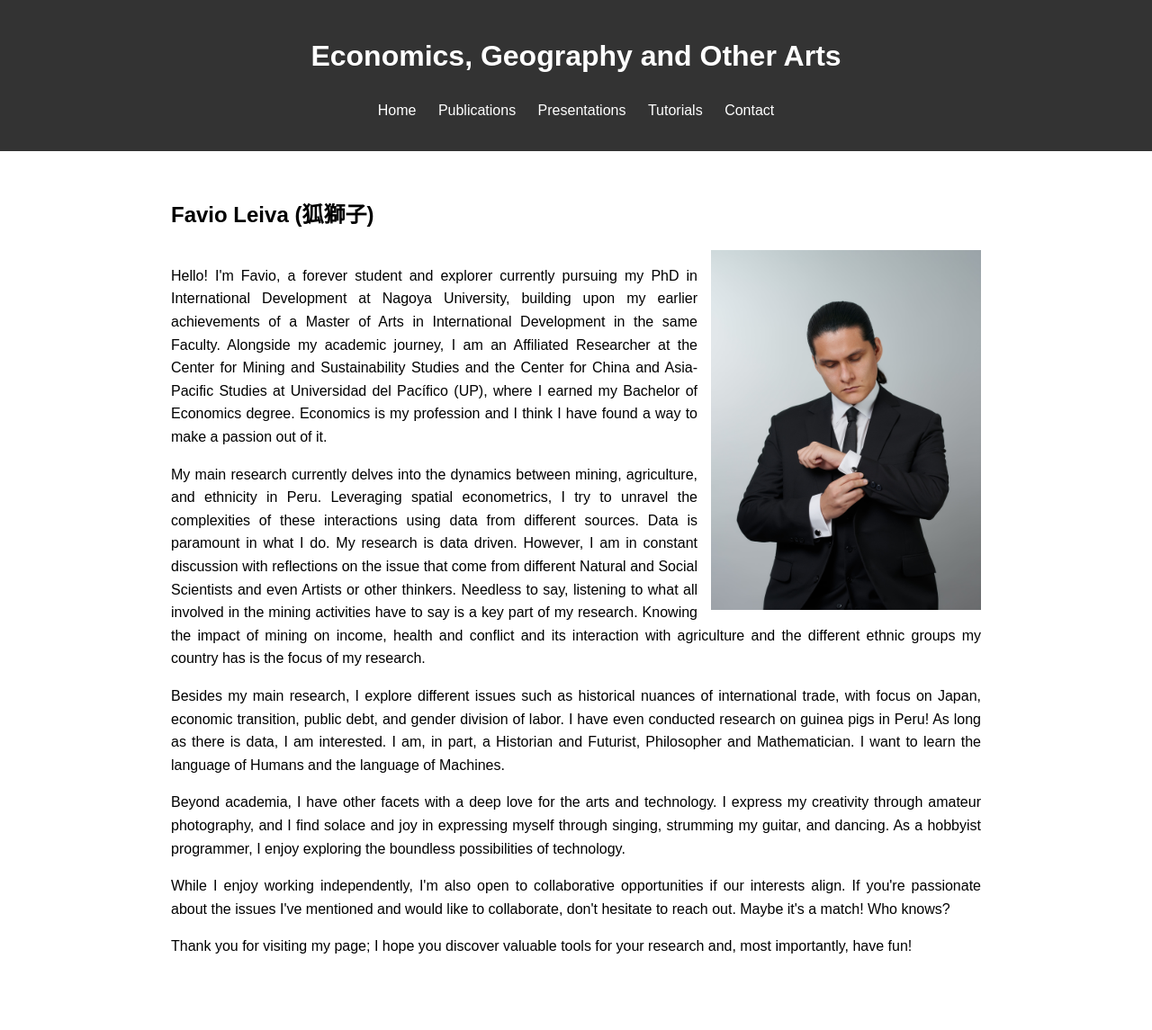
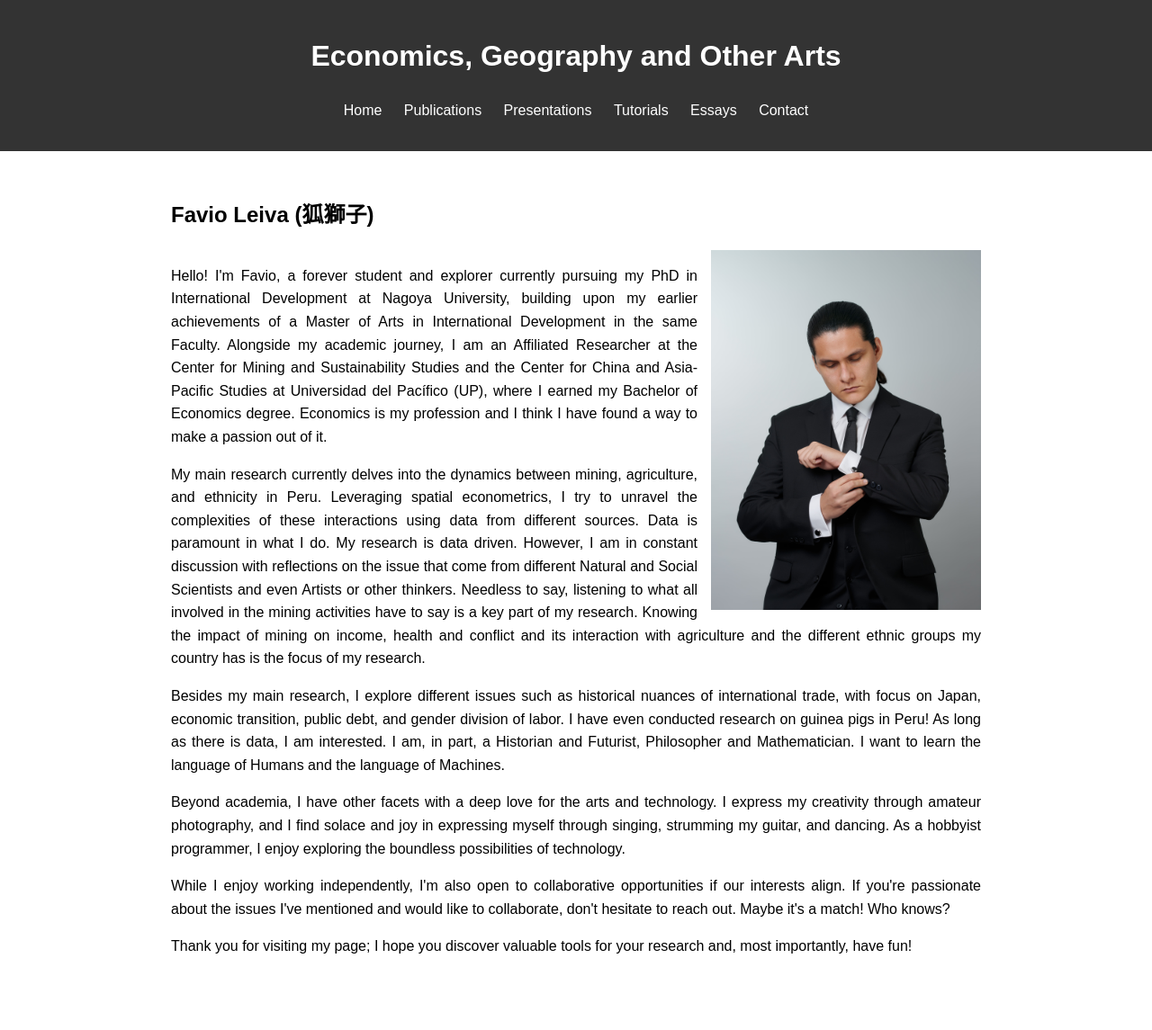
Before and after one commit to Favioleiva/favioleiva.github.io, a Jekyll site: the page index.html, which Jekyll copies as it is, in a window 1280 px wide. Shown: the whole page at 90% size. Built offline with Jekyll 4.4.1, drawn with Linux system fonts in a browser that asks for light colours.

Commit message:
Update index.html

```diff
--- a/index.html
+++ b/index.html
@@ -85,6 +85,7 @@
                 <li><a href="publications/">Publications</a></li>
                 <li><a href="presentations/">Presentations</a></li>
                 <li><a href="tutorials/">Tutorials</a></li>
+                <li><a href="essays/">Essays</a></li>
                 <li><a href="contact/">Contact</a></li>
             </ul>
         </nav>
```
